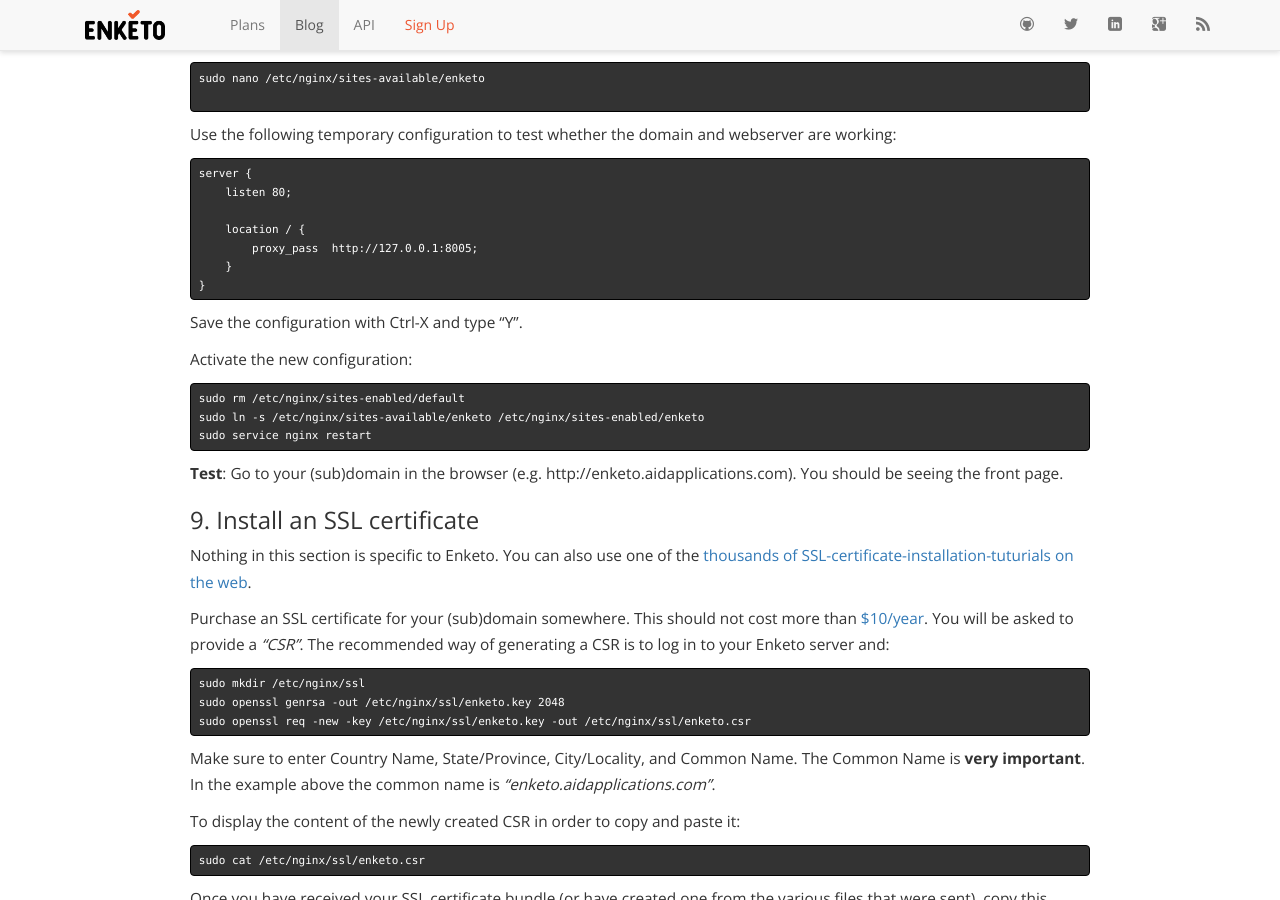
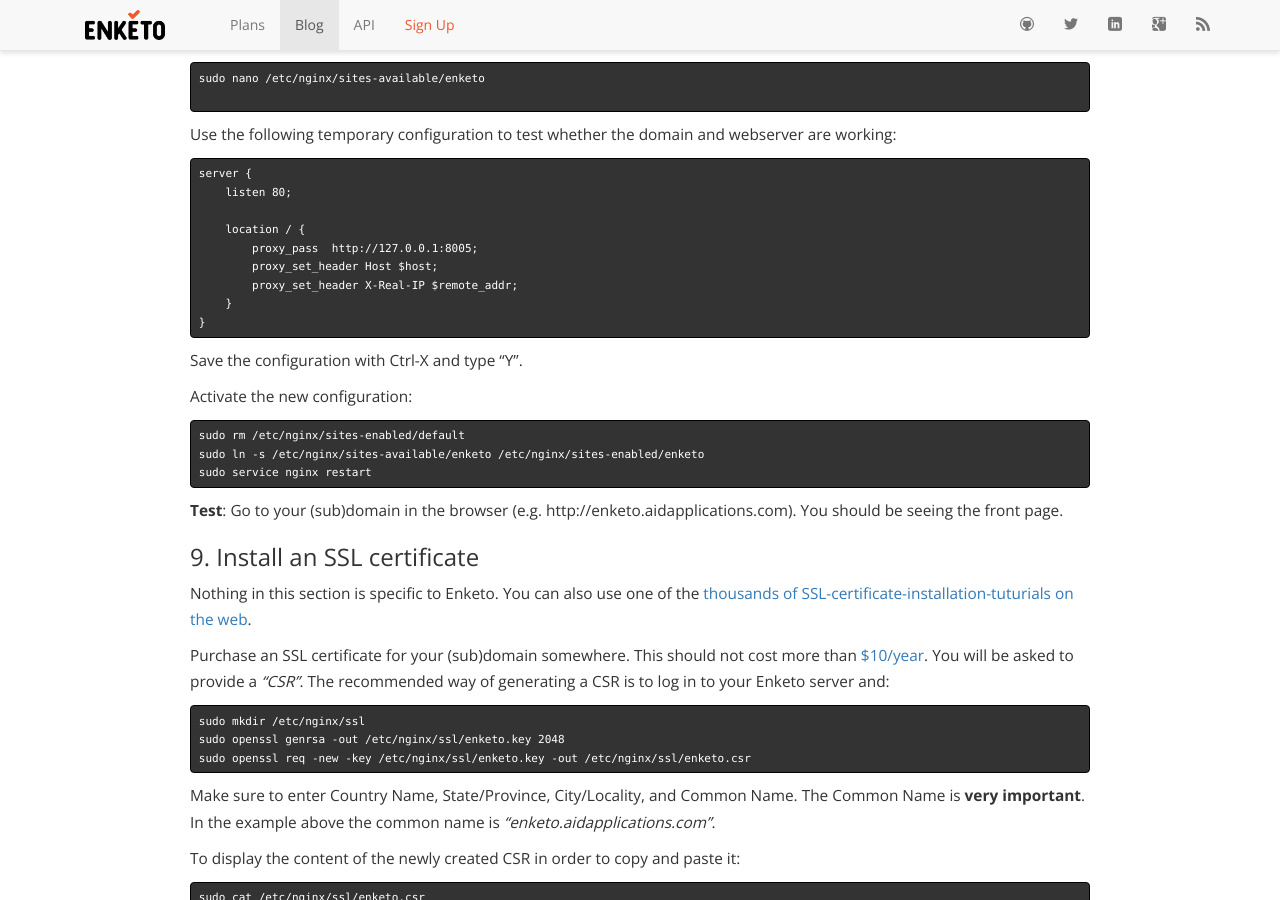
Before and after one commit to enketo/blog, a Jekyll site: the page built from _posts/2015-05-19-install-enketo.md, in a window 1280 px wide and 900 px high, scrolled down 8199 px. Built offline with Jekyll 4.4.1, drawn with Linux system fonts in a browser that asks for light colours; nearby versions of some CDN libraries; Markdown is read by kramdown in place of the engine named in the settings; comment, search, counter and statistics services are not loaded.

Commit message:
changed: make non-SSL NGINX config more correct for users that do not use SSL

````diff
--- a/_posts/2015-05-19-install-enketo.md
+++ b/_posts/2015-05-19-install-enketo.md
@@ -341,6 +341,8 @@
 
     location / {
         proxy_pass  http://127.0.0.1:8005;
+        proxy_set_header Host $host;
+        proxy_set_header X-Real-IP $remote_addr;
     }
 }
 ```
````
